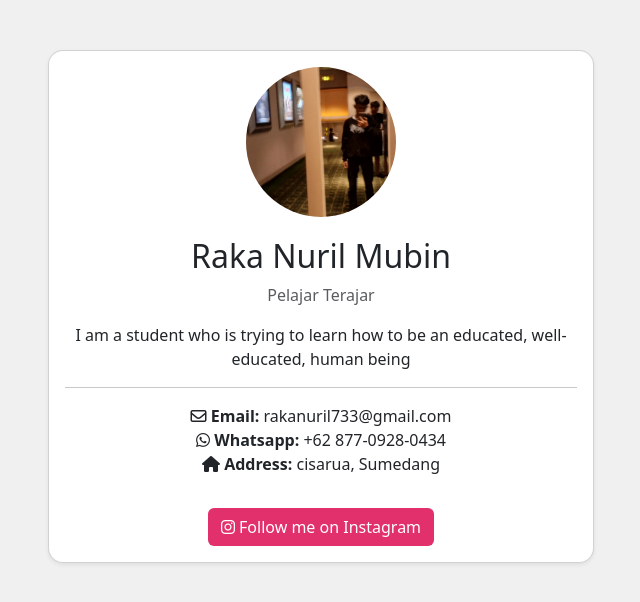
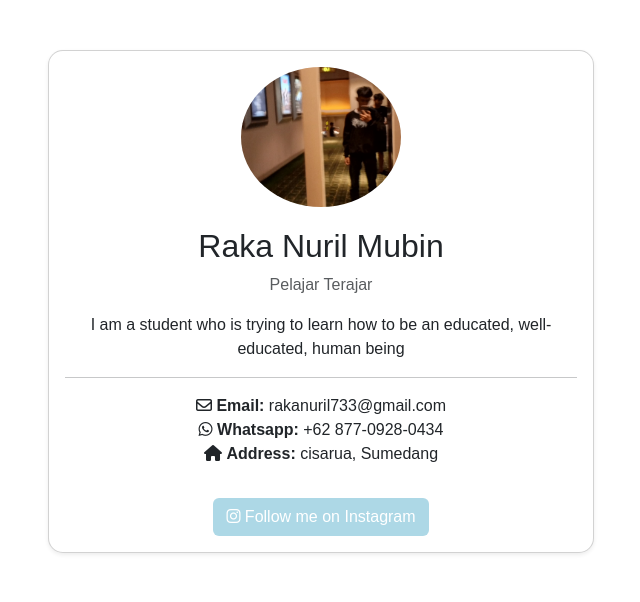
Before and after one commit to RakaGanteng27/ta_Raka-Nuril_X4, a plain HTML site: page index.html in a window 1280 px wide. Shown: the whole page, without its empty margins (319-959 px from the left). Drawn offline with nearby package versions, Linux system fonts and the light colour scheme.

Commit message:
Update style.css

```diff
--- a/style.css
+++ b/style.css
@@ -1,19 +1,21 @@
 body {
-    background-color: #f0f0f0;
+    background-color: #fof8ff;
+    color: #333;
+    font-family: Arial, sans-serif;
 }
 .card {
     margin-top: 50px;
     border-radius: 15px;
 }
 .profile-img {
-    width: 150px;
-    height: 150px;
+    width: 160px;
+    height: 140px;
     object-fit: cover;
     border-radius: 50%;
     margin-bottom: 20px;
 }
 .btn-instagram {
-    background-color: #e1306c;
+    background-color: lightblue;
     color: white;
 }
 .btn-instagram:hover {
```
